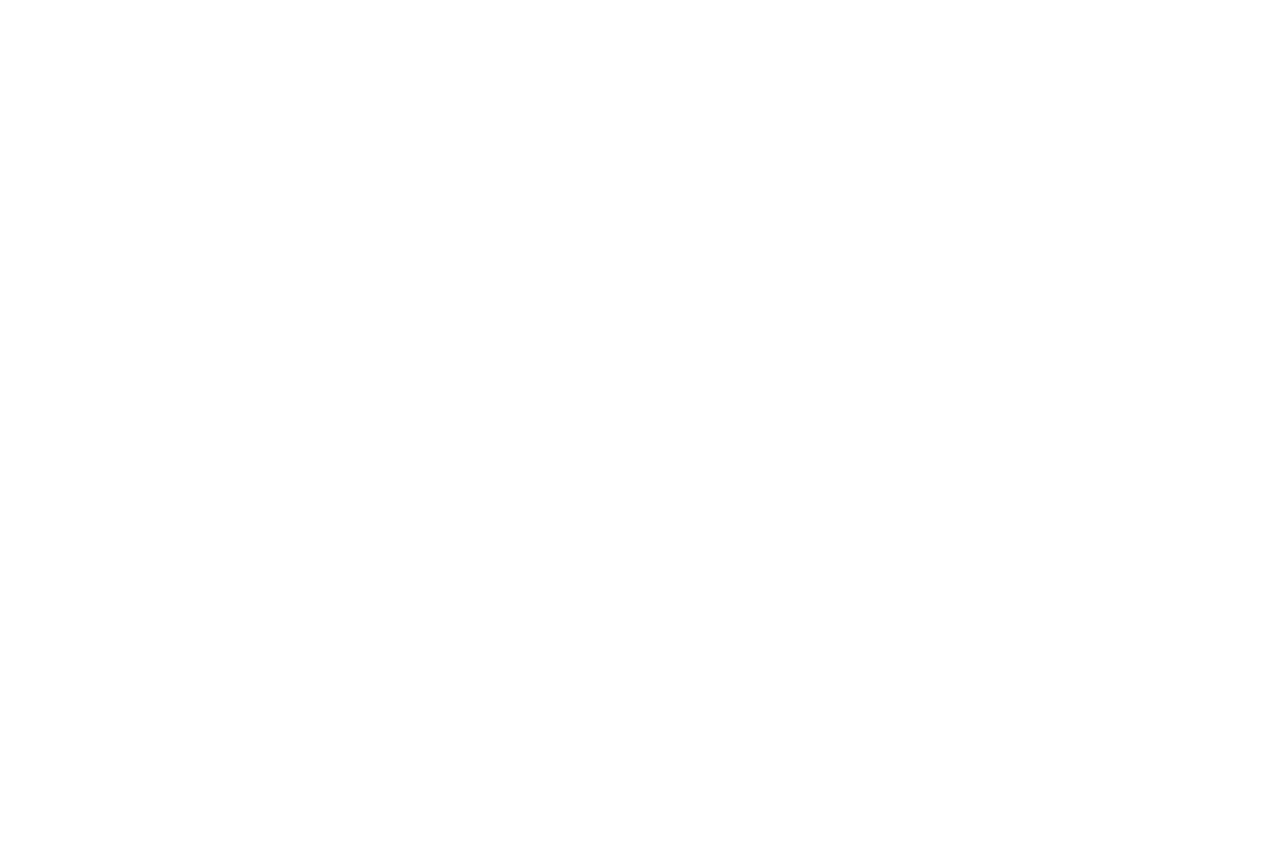
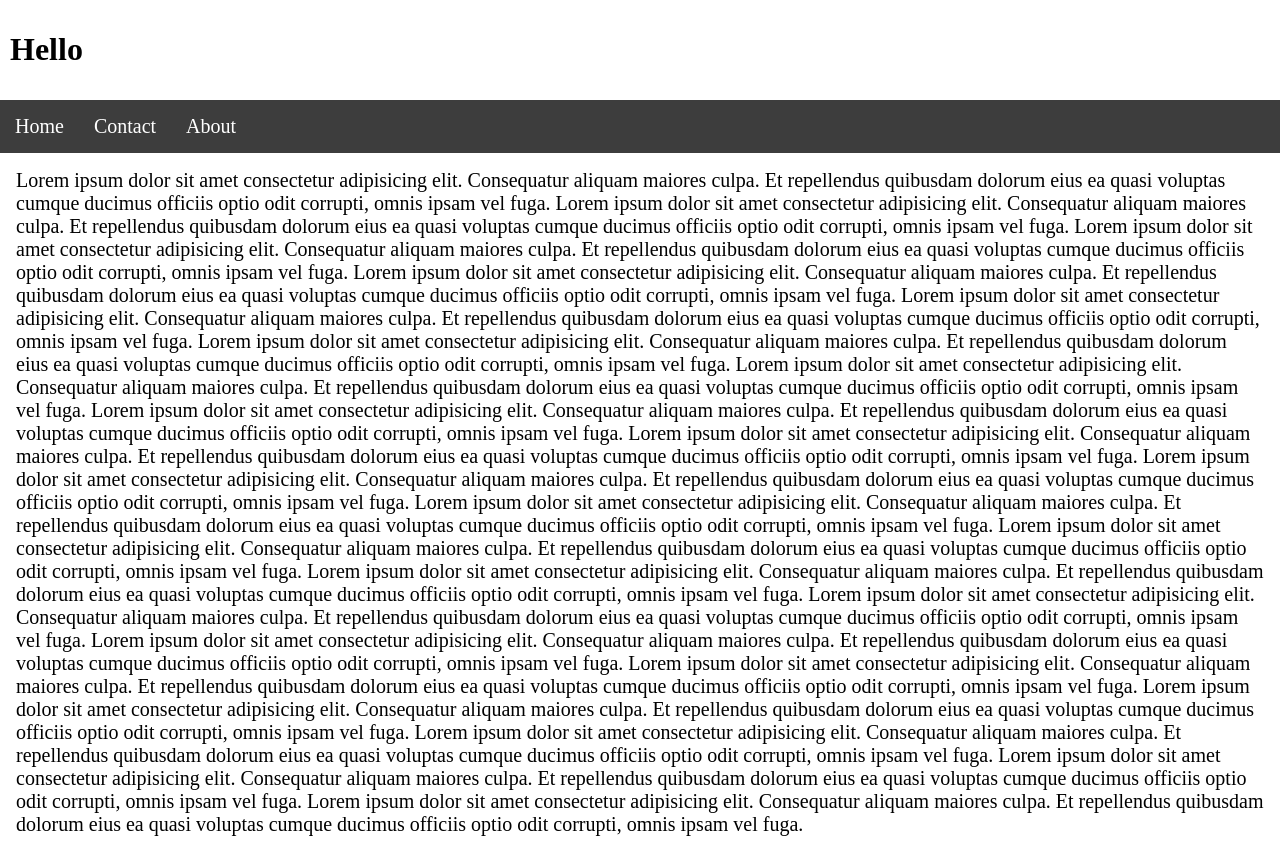
Before and after one commit to mrmehedihasan/WordTrain, a Flask app: page / in a window 1280 px wide. Before the commit the page is empty. Before the commit the page ends 800 px from the top, so only its background shows below. Run offline with Flask 2, Linux system fonts and the light colour scheme.

Commit message:
Second Day

```diff
--- a/app/templates/layout.html
+++ b/app/templates/layout.html
@@ -1,12 +1,104 @@
+
 <!DOCTYPE html>
 <html lang="en">
 <head>
     <meta charset="UTF-8">
     <meta http-equiv="X-UA-Compatible" content="IE=edge">
     <meta name="viewport" content="width=device-width, initial-scale=1.0">
-    <title>{%block title%} Layout {%endblock%}</title>
+    <title></title>
+
+    <style>
+        body{
+            margin: 0;
+        }
+
+        #navbar{
+            overflow: hidden;
+            background-color: #3d3d3d;
+            width: 100%;
+
+
+        }
+        #navbar a{
+            color: white;
+            text-decoration: none;
+            float: left;
+            padding: 15px;
+            display: block;
+            font-size: 20px;
+        }
+        #navbar a:hover{
+            background-color: rgb(66, 66, 66);
+        }
+
+        .content{
+            padding: 16px;
+            font-size: 20px;
+        }
+        .sticky{
+            position: fixed;
+             top: 0;
+            width: 100%;
+        }
+
+        .sticky+.content{
+            padding:60px;
+        }
+        #header{
+            padding: 10px;
+            text-align:left;
+        }
+
+    </style>
+
 </head>
 <body>
+    <div id="header">
+        <h1>Hello</h1>
+    </div>
+    <div id="navbar">
+        <a href="#">Home</a>
+        <a href="#">Contact</a>
+        <a href="#">About</a>
+    </div>
+    <div class="content">
+        Lorem ipsum dolor sit amet consectetur adipisicing elit. Consequatur aliquam maiores culpa. Et repellendus quibusdam dolorum eius ea quasi voluptas cumque ducimus officiis optio odit corrupti, omnis ipsam vel fuga.
+        Lorem ipsum dolor sit amet consectetur adipisicing elit. Consequatur aliquam maiores culpa. Et repellendus quibusdam dolorum eius ea quasi voluptas cumque ducimus officiis optio odit corrupti, omnis ipsam vel fuga.
+        Lorem ipsum dolor sit amet consectetur adipisicing elit. Consequatur aliquam maiores culpa. Et repellendus quibusdam dolorum eius ea quasi voluptas cumque ducimus officiis optio odit corrupti, omnis ipsam vel fuga.
+        Lorem ipsum dolor sit amet consectetur adipisicing elit. Consequatur aliquam maiores culpa. Et repellendus quibusdam dolorum eius ea quasi voluptas cumque ducimus officiis optio odit corrupti, omnis ipsam vel fuga.
+        Lorem ipsum dolor sit amet consectetur adipisicing elit. Consequatur aliquam maiores culpa. Et repellendus quibusdam dolorum eius ea quasi voluptas cumque ducimus officiis optio odit corrupti, omnis ipsam vel fuga.
+        Lorem ipsum dolor sit amet consectetur adipisicing elit. Consequatur aliquam maiores culpa. Et repellendus quibusdam dolorum eius ea quasi voluptas cumque ducimus officiis optio odit corrupti, omnis ipsam vel fuga.
+        Lorem ipsum dolor sit amet consectetur adipisicing elit. Consequatur aliquam maiores culpa. Et repellendus quibusdam dolorum eius ea quasi voluptas cumque ducimus officiis optio odit corrupti, omnis ipsam vel fuga.
+        Lorem ipsum dolor sit amet consectetur adipisicing elit. Consequatur aliquam maiores culpa. Et repellendus quibusdam dolorum eius ea quasi voluptas cumque ducimus officiis optio odit corrupti, omnis ipsam vel fuga.
+        Lorem ipsum dolor sit amet consectetur adipisicing elit. Consequatur aliquam maiores culpa. Et repellendus quibusdam dolorum eius ea quasi voluptas cumque ducimus officiis optio odit corrupti, omnis ipsam vel fuga.
+        Lorem ipsum dolor sit amet consectetur adipisicing elit. Consequatur aliquam maiores culpa. Et repellendus quibusdam dolorum eius ea quasi voluptas cumque ducimus officiis optio odit corrupti, omnis ipsam vel fuga.
+        Lorem ipsum dolor sit amet consectetur adipisicing elit. Consequatur aliquam maiores culpa. Et repellendus quibusdam dolorum eius ea quasi voluptas cumque ducimus officiis optio odit corrupti, omnis ipsam vel fuga.
+        Lorem ipsum dolor sit amet consectetur adipisicing elit. Consequatur aliquam maiores culpa. Et repellendus quibusdam dolorum eius ea quasi voluptas cumque ducimus officiis optio odit corrupti, omnis ipsam vel fuga.
+        Lorem ipsum dolor sit amet consectetur adipisicing elit. Consequatur aliquam maiores culpa. Et repellendus quibusdam dolorum eius ea quasi voluptas cumque ducimus officiis optio odit corrupti, omnis ipsam vel fuga.
+        Lorem ipsum dolor sit amet consectetur adipisicing elit. Consequatur aliquam maiores culpa. Et repellendus quibusdam dolorum eius ea quasi voluptas cumque ducimus officiis optio odit corrupti, omnis ipsam vel fuga.
+        Lorem ipsum dolor sit amet consectetur adipisicing elit. Consequatur aliquam maiores culpa. Et repellendus quibusdam dolorum eius ea quasi voluptas cumque ducimus officiis optio odit corrupti, omnis ipsam vel fuga.
+        Lorem ipsum dolor sit amet consectetur adipisicing elit. Consequatur aliquam maiores culpa. Et repellendus quibusdam dolorum eius ea quasi voluptas cumque ducimus officiis optio odit corrupti, omnis ipsam vel fuga.
+        Lorem ipsum dolor sit amet consectetur adipisicing elit. Consequatur aliquam maiores culpa. Et repellendus quibusdam dolorum eius ea quasi voluptas cumque ducimus officiis optio odit corrupti, omnis ipsam vel fuga.
+        Lorem ipsum dolor sit amet consectetur adipisicing elit. Consequatur aliquam maiores culpa. Et repellendus quibusdam dolorum eius ea quasi voluptas cumque ducimus officiis optio odit corrupti, omnis ipsam vel fuga.
+        Lorem ipsum dolor sit amet consectetur adipisicing elit. Consequatur aliquam maiores culpa. Et repellendus quibusdam dolorum eius ea quasi voluptas cumque ducimus officiis optio odit corrupti, omnis ipsam vel fuga.
+        Lorem ipsum dolor sit amet consectetur adipisicing elit. Consequatur aliquam maiores culpa. Et repellendus quibusdam dolorum eius ea quasi voluptas cumque ducimus officiis optio odit corrupti, omnis ipsam vel fuga.
 
+    </div>
 </body>
+
+    <script>
+
+    window.onscroll = function(){Nav()};
+    var navbar = document.getElementById("navbar");
+
+    var sticky = navbar.offsetTop;
+
+    function Nav(){
+        if(sticky <= window.pageYOffset){
+            navbar.classList.add('sticky')
+        }else{
+            navbar.classList.remove('sticky')
+        }
+    }
+    </script>
 </html>
```
Also changed, not shown: app/templates/home.html (added).
